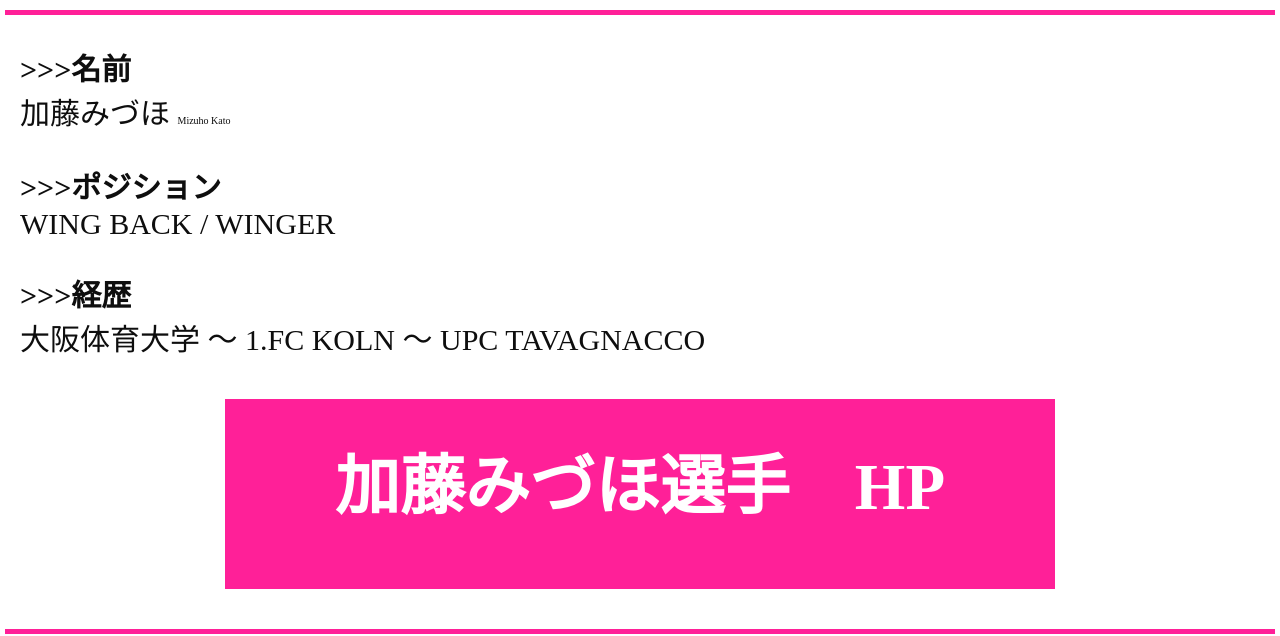
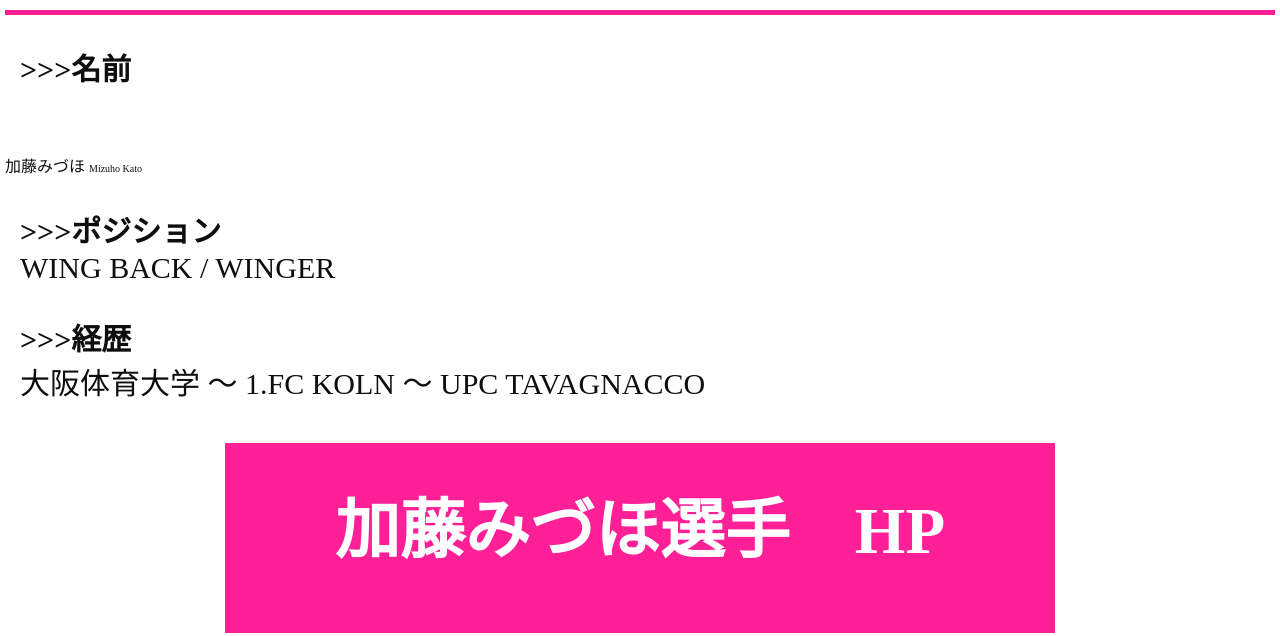
Before and after one commit to hiro-eng/mizuho, a plain HTML site: page index.html in a window 1280 px wide. Shown: the part 1968-2604 px from the top of the page. Drawn offline with nearby package versions, Linux system fonts and the light colour scheme.

Commit message:
Update index.html

```diff
--- a/index.html
+++ b/index.html
@@ -26,7 +26,6 @@
 
 <div class="second-wrapper">
 <div class="container">
-<h3></h3>
 
 </div>
 </div>
@@ -34,8 +33,8 @@
 
 <div class="text-wrapper">
 <div class="container">
-<div class = "box1"><p><span id="box-title"><b>>>>名前</b><br>加藤みづほ <span id="initial">Mizuho Kato</span></span><br></p>
-  </div>
+<h2 class = "box1"><span id="box-title"><b>>>>名前</b></h2> <br><p>加藤みづほ <span id="initial">Mizuho Kato</span></span><br></p>
+
   <div class = "box2"><p><span id="box-title"><b>>>>ポジション</b><br>WING BACK / WINGER</span><br></p>
   </div>
   <div class = "box3"><p><span id="box-title"><b>>>>経歴</b><br>大阪体育大学 ～ 1.FC KOLN ～ UPC TAVAGNACCO </span><br></p>
```
